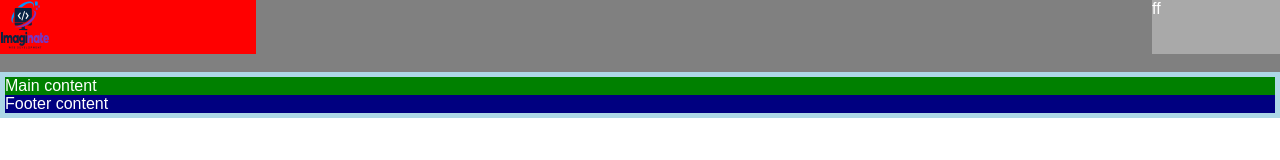
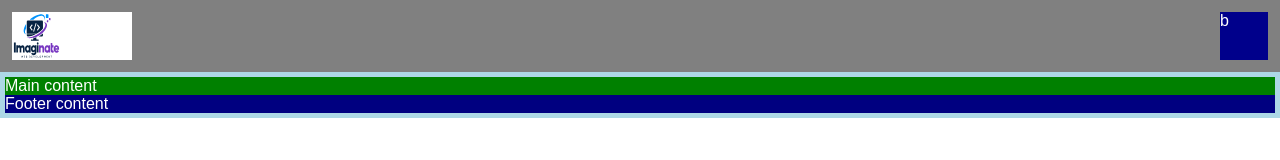
Before and after one commit to Rwuijster/Imaginate, a plain HTML site: page index.html in a window 1280 px wide. Drawn offline with Linux system fonts and the light colour scheme.

Commit message:
changes navbar

```diff
--- a/index.html
+++ b/index.html
@@ -14,10 +14,9 @@
     <!-- Below is the header and nav element -->
     <header>
       <div class="headercontainer">
-
-        <a href="index.html"><img src="imaginatelogo.svg" alt="Imaginate brand logo"></a>
-        <nav>ff
-        </nav>
+        <a href="https://www.w3schools.com"><img src="imaginatelogo.svg" alt="Girl in a jacket" width="500" height="600">
+        </a>
+        <nav>b</nav>
       </div>
     </header>
      <!--------------------------------------------->
--- a/stylesheet.css
+++ b/stylesheet.css
@@ -18,23 +18,41 @@ header {
 
 }
 
-a {
-  background-color: red;
+.headercontainer {
+  display: grid;
+  padding: 12px;
+  grid-template-columns: 120px 1fr auto;
+  height: 100%;
 }
 
-.headercontainer {
-  display: grid;
-  grid-template-columns: 20% 70% auto;
-}
-
-.headercontainer a img {
-  width: 50px;
-  height: 50px;
+img {
+  width: 40%;
+  height: 100%;
 }
 
 nav {
   grid-column: 3;
+  height: 100%;
+  width: 48px;
+  background-color: darkblue;
 }
+
+a {
+  background-color: white;
+  padding: 1px;
+}
+
+
+
+.headercontainer > * {
+}
+
+.bannerlogo {
+  background-color: red;
+
+}
+
+
 
 .pagecontainer {
   style: grid;
@@ -45,10 +63,6 @@ nav {
 }
 
 
-nav {
-  background-color: darkgray;
-}
-
 
 main {
   background-color: green;
@@ -57,3 +71,6 @@ main {
 footer {
   background-color: navy;
 }
+
+/* media breakpoint 1000px
+turn button into wide nav */
```
